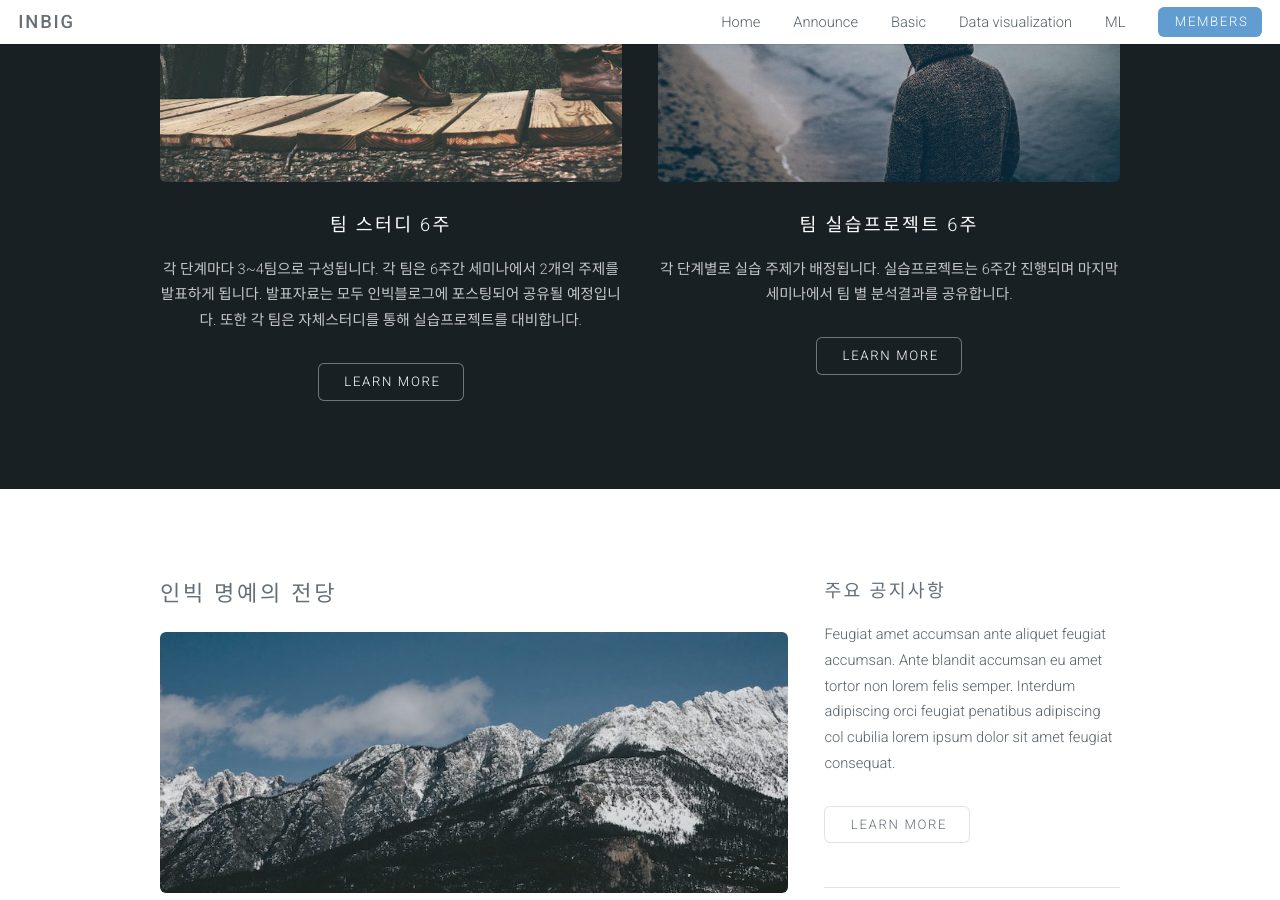
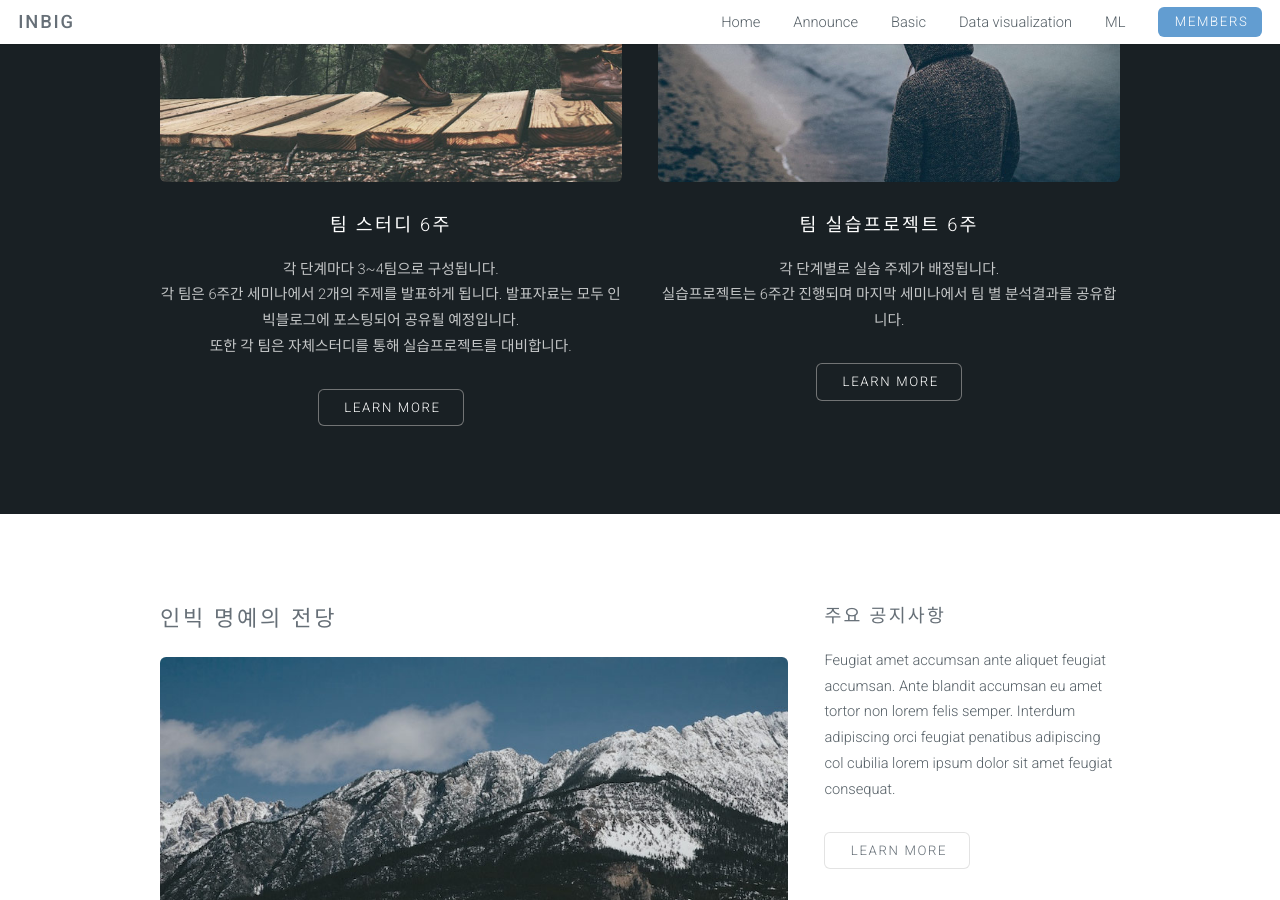
Before and after one commit to inbig/inbig.github.io, a Jekyll site: the page built from index.html, in a window 1280 px wide and 900 px high, scrolled down 1223 px. Built offline with Jekyll 4.4.1, drawn with Linux system fonts in a browser that asks for light colours.

Commit message:
rebuilding

```diff
--- a/index.html
+++ b/index.html
@@ -50,7 +50,7 @@ layout: landing-page
 							<section class="special">
 								<a href="#" class="image fit"><img src="images/pic01.jpg" alt="" /></a>
 								<h3>팀 스터디 6주</h3>
-								<p> 각 단계마다 3~4팀으로 구성됩니다. 각 팀은 6주간 세미나에서 2개의 주제를 발표하게 됩니다. 발표자료는 모두 인빅블로그에 포스팅되어 공유될 예정입니다. 또한 각 팀은 자체스터디를 통해 실습프로젝트를 대비합니다.</p>
+								<p> 각 단계마다 3~4팀으로 구성됩니다. <br>각 팀은 6주간 세미나에서 2개의 주제를 발표하게 됩니다. 발표자료는 모두 인빅블로그에 포스팅되어 공유될 예정입니다.<br> 또한 각 팀은 자체스터디를 통해 실습프로젝트를 대비합니다.</p>
 								<ul class="actions">
 									<li><a href="#" class="button alt">Learn More</a></li>
 								</ul>
@@ -60,7 +60,7 @@ layout: landing-page
 							<section class="special">
 								<a href="#" class="image fit"><img src="images/pic02.jpg" alt="" /></a>
 								<h3>팀 실습프로젝트 6주</h3>
-								<p>각 단계별로 실습 주제가 배정됩니다. 실습프로젝트는 6주간 진행되며 마지막 세미나에서 팀 별 분석결과를 공유합니다.</p>
+								<p>각 단계별로 실습 주제가 배정됩니다. <br>실습프로젝트는 6주간 진행되며 마지막 세미나에서 팀 별 분석결과를 공유합니다.</p>
 								<ul class="actions">
 									<li><a href="#" class="button alt">Learn More</a></li>
 								</ul>
```
